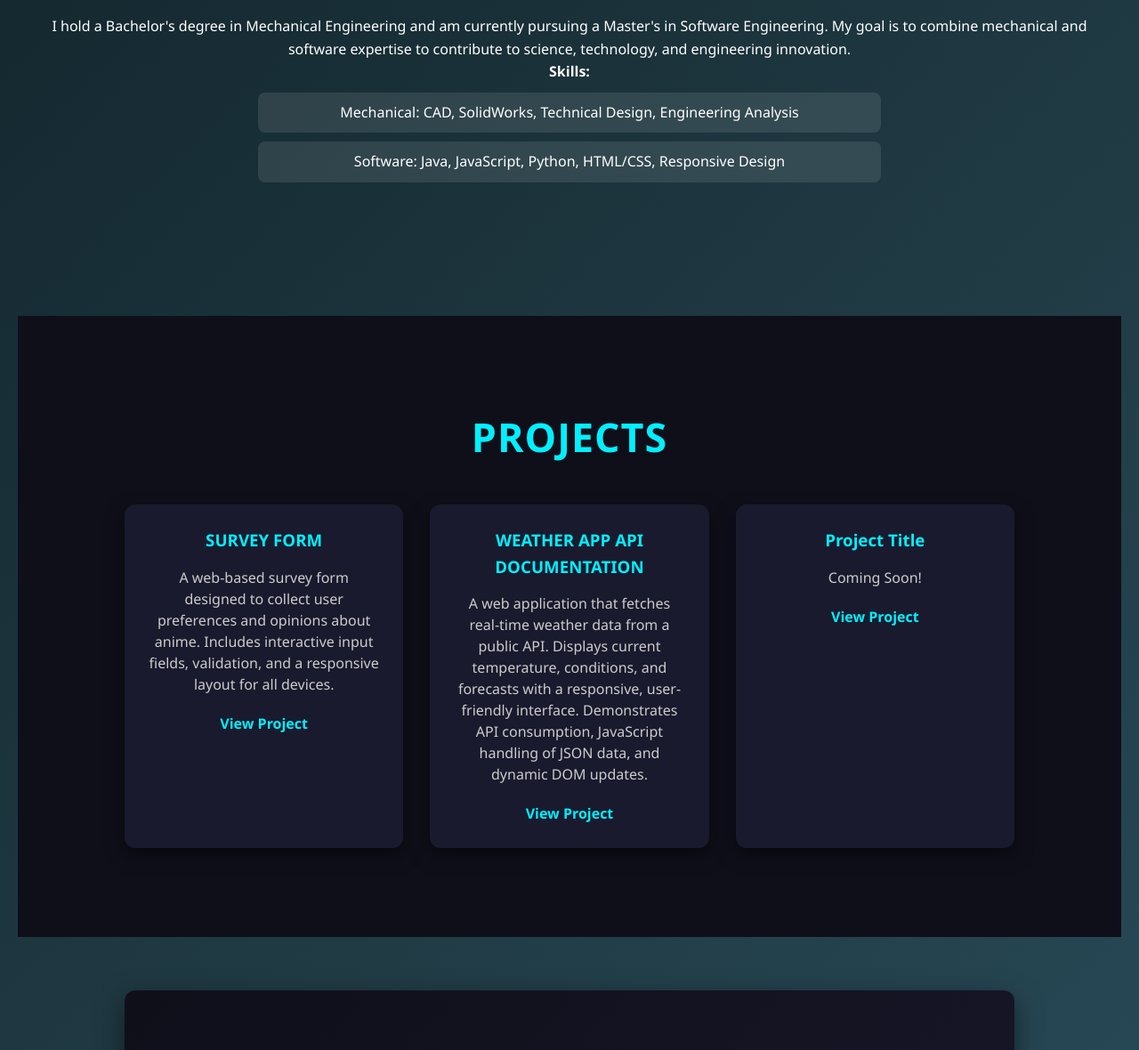
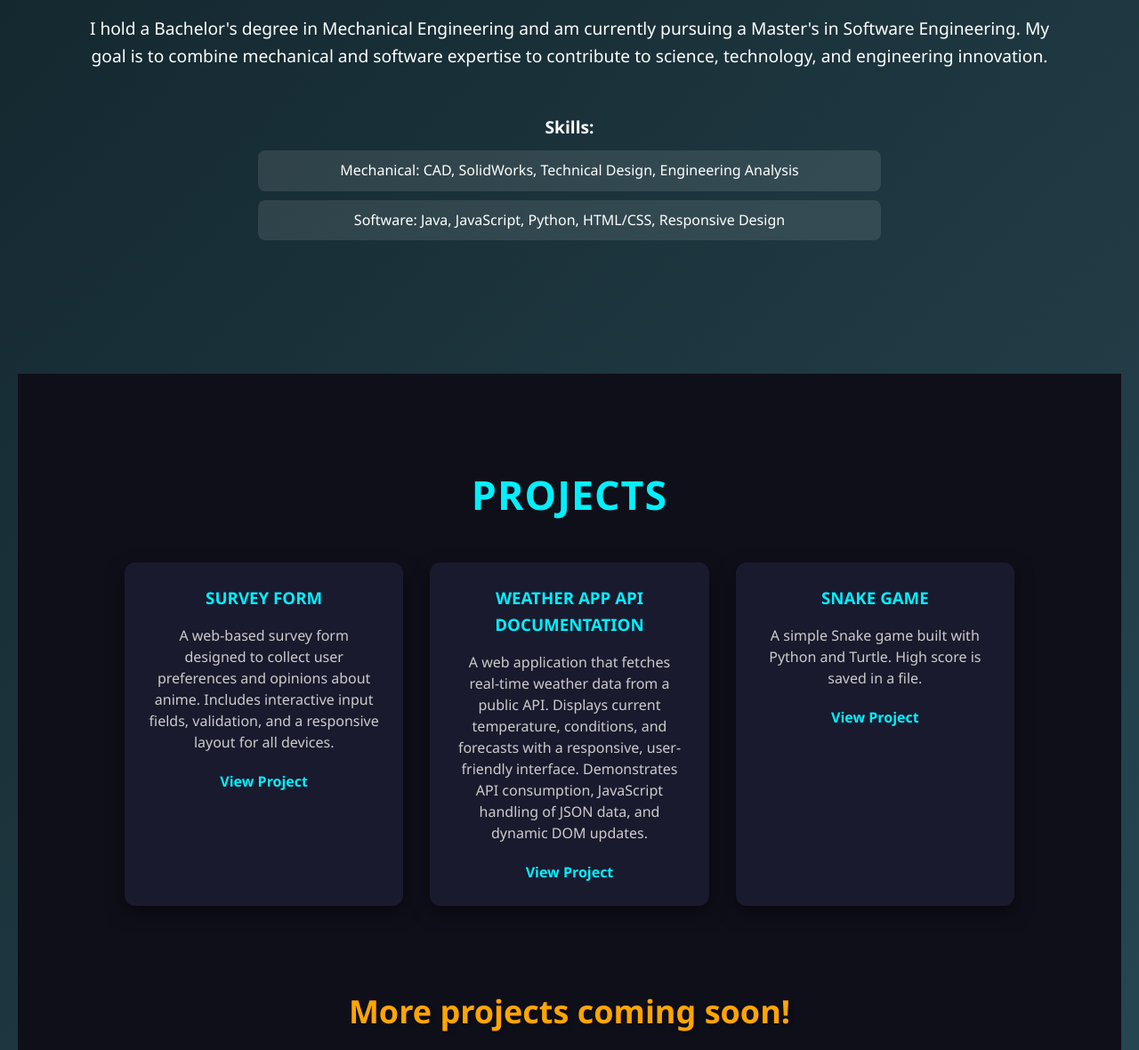
Before and after one commit to victornnadi101/my-portfolio, a plain HTML site: page index.html in a window 1280 px wide. Shown: the part 640-1820 px from the top of the page at 89% size. Drawn offline with Linux system fonts and the light colour scheme.

Commit message:
Initial commit: portfolio + Snake game

```diff
--- a/index.html
+++ b/index.html
@@ -48,9 +48,9 @@
     <!-- About Me -->
     <section id="about">
         <h2>About Me</h2>
-        <p>I hold a Bachelor's degree in Mechanical Engineering and am currently pursuing a Master's in Software Engineering.
+        <p class="about-text">I hold a Bachelor's degree in Mechanical Engineering and am currently pursuing a Master's in Software Engineering.
         My goal is to combine mechanical and software expertise to contribute to science, technology, and engineering innovation.</p>
-        <p><strong>Skills:</strong></p>
+        <p class="skills-text"><strong>Skills:</strong></p>
         <ul>
             <li>Mechanical: CAD, SolidWorks, Technical Design, Engineering Analysis</li>
             <li>Software: Java, JavaScript, Python, HTML/CSS, Responsive Design</li>
@@ -79,10 +79,13 @@
         </div>
         <!-- Project 3 -->
         <div class="project-card">
-            <h3>Project Title </h3>
-            <p>Coming Soon!</p>
-            <a href="#" target="_blank">View Project</a>
+            <h3>SNAKE GAME </h3>
+            <p>A simple Snake game built with Python and Turtle. High score is saved in a file.</p>
+            <a href="https://github.com/victornnadi101/my-portfolio/tree/main/projects/project3/snake_game" target="_blank">View Project</a>
         </div>
+
+        <!-- Coming Soon -->
+        <p class="coming-soon">More projects coming soon!</p>
     </div>
 </section>
 
--- a/style.css
+++ b/style.css
@@ -176,8 +176,40 @@ header {
 /* About */
 #about {
     text-align: center;
-    padding: 80px 20px;
+    padding: 80px 80px;
 }
+
+.about-text {
+    text-align: center;
+    font-size: 1.2rem;
+    line-height: 1.6;
+    margin-bottom: 50px;
+}
+
+/* Responsive adjustment for smaller screens */
+@media (max-width: 600px) {
+    .about-text {
+        font-size: 1rem;
+        margin-bottom: 15px;
+    }
+}
+
+
+.skills-text {
+    text-align: center;       /* center the text */
+    font-size: 1.2rem;        /* match About Me paragraph */
+    line-height: 1.6;         /* spacing between lines */
+    margin-bottom: 10px;      /* space before the list starts */
+}
+
+/* Responsive adjustment */
+@media (max-width: 600px) {
+    .skills-text {
+        font-size: 1rem;
+        margin-bottom: 8px;
+    }
+}
+
 
 #about h2 {
     font-size: 2.5em;
@@ -260,6 +292,18 @@ header {
     color: #00f0ff;
     transition: color 0.3s ease;
 }
+
+.coming-soon {
+  grid-column: 1 / -1;      /* span all columns */
+  justify-self: center;     /* center horizontally */
+  text-align: center;
+  margin-top: 60px;
+  font-weight: bold;
+  font-size: 36px;
+  color: orange;
+  text-shadow: 2px 2px 4px rgba(0,0,0,0.3);
+}
+
 
 .project-card a:hover {
     color: #00c0cc;
@@ -383,7 +427,7 @@ footer {
     background: #0f0f1a;
     color: #fff;
     text-align: center;
-    padding: 40px 20px; /* Added padding for more space */
+    padding: 40px 20px;
     font-size: 0.95em;
     border-top: 1px solid #1a1a2e;
 }
```
